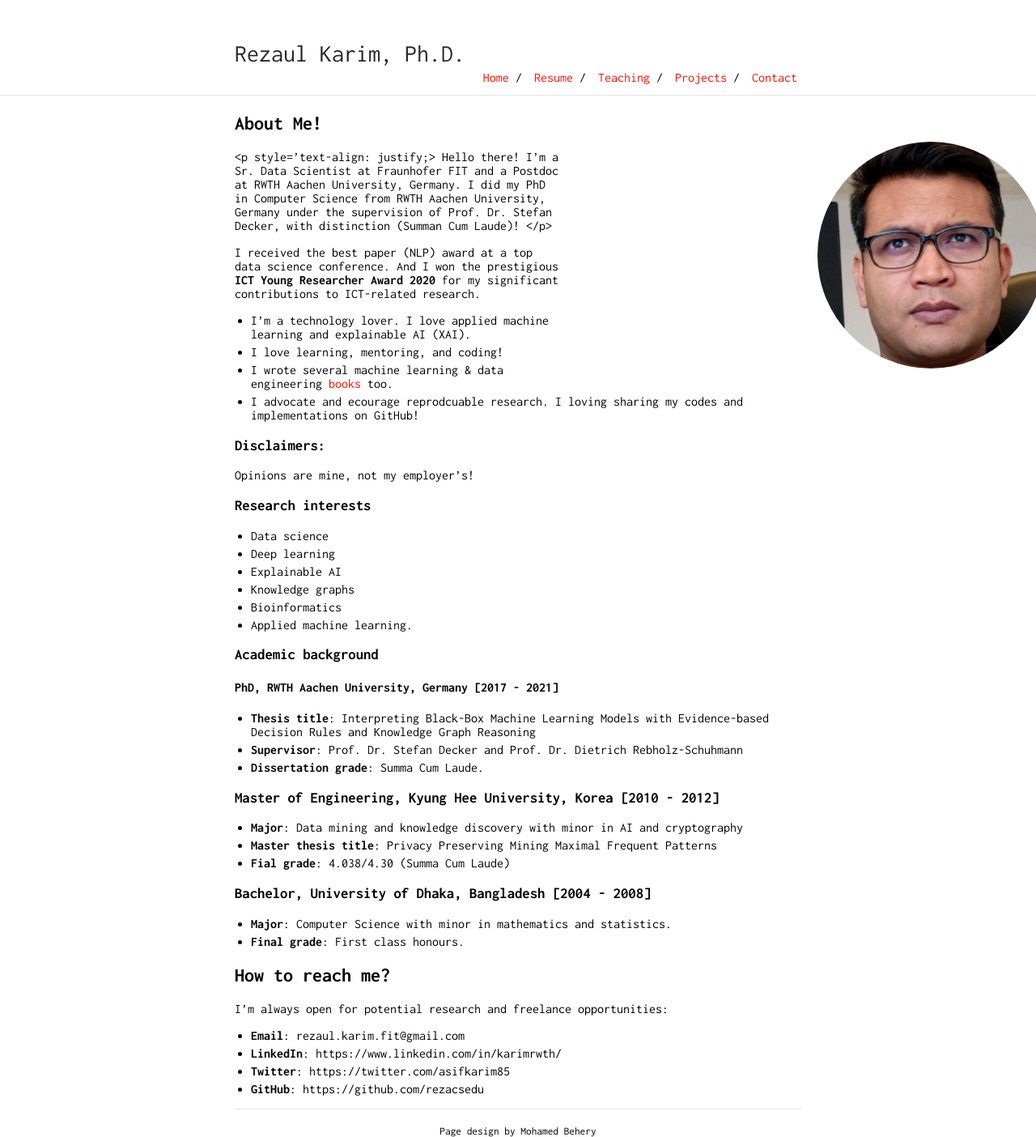
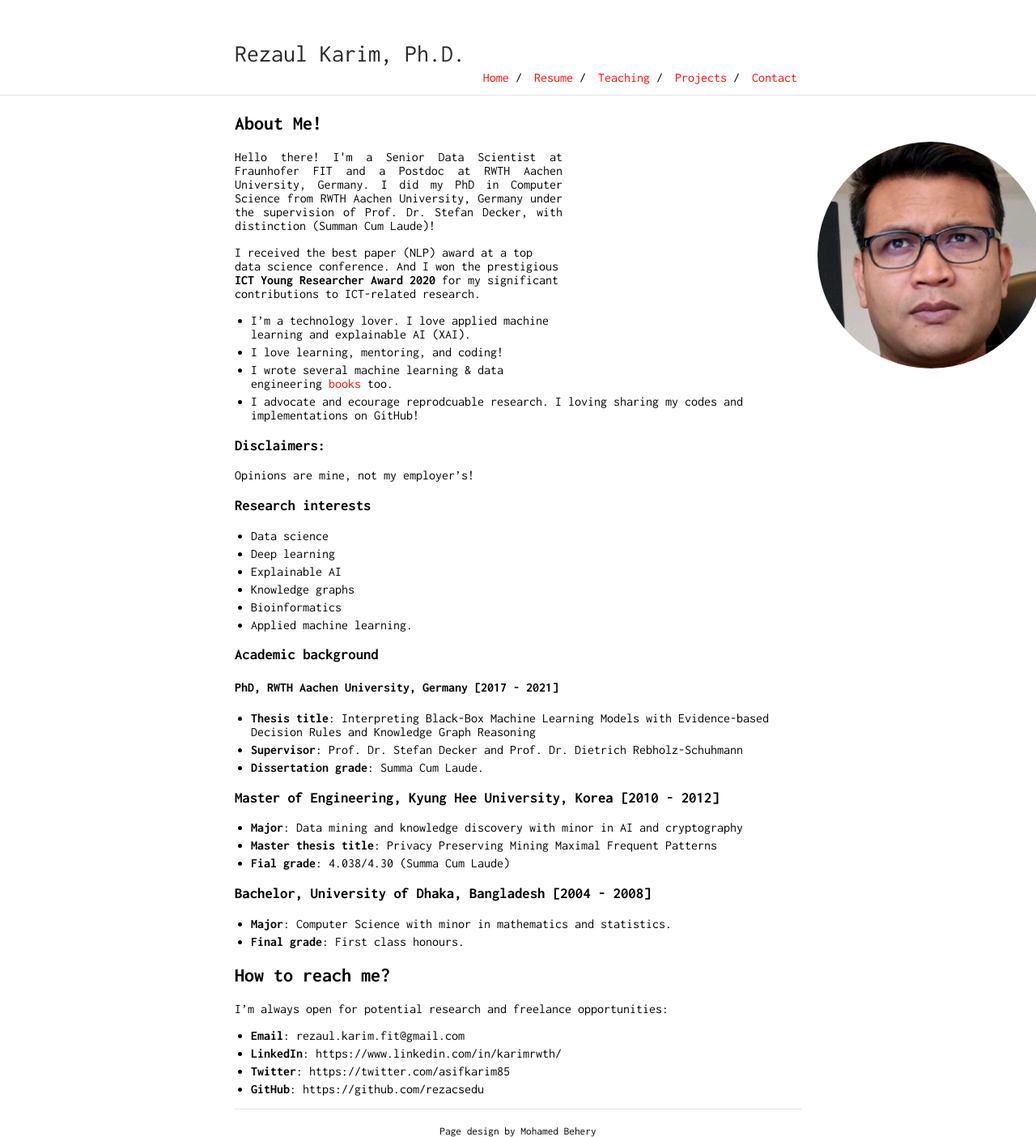
Before and after one commit to rezacsedu/rezacsedu.github.io, a Jekyll site: the page built from index.md, in a window 1280 px wide. Shown: the whole page at 81% size. Built offline with Jekyll 4.4.1, drawn with Linux system fonts in a browser that asks for light colours; our own code applies the rules of GitHub Pages for plain Markdown files.

Commit message:
Update index.md

```diff
--- a/index.md
+++ b/index.md
@@ -2,7 +2,7 @@
 
 <img class="profile-picture" src="img/1664312512000.jpg" width="150">
 
-<p style='text-align: justify;> Hello there! I'm a Sr. Data Scientist at Fraunhofer FIT and a Postdoc at RWTH Aachen University, Germany. I did my PhD in Computer Science from RWTH Aachen University, Germany under the supervision of Prof. Dr. Stefan Decker, with distinction (Summan Cum Laude)! </p>
+<p style='text-align: justify;'> Hello there! I'm a Senior Data Scientist at Fraunhofer FIT and a Postdoc at RWTH Aachen University, Germany. I did my PhD in Computer Science from RWTH Aachen University, Germany under the supervision of Prof. Dr. Stefan Decker, with distinction (Summan Cum Laude)! </p>
 
 I received the best paper (NLP) award at a top data science conference. And I won the prestigious **ICT Young Researcher Award 2020** for my significant contributions to ICT-related research.
 
```
